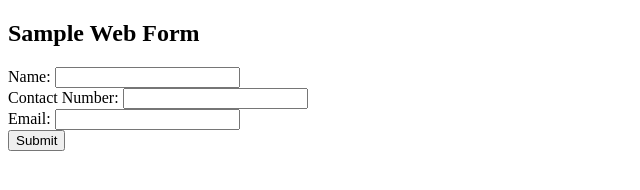
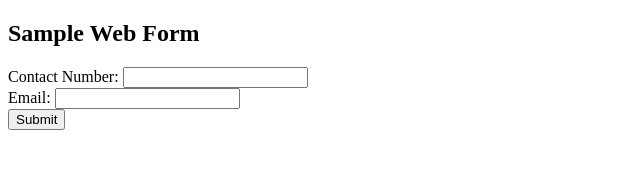
Before and after one commit to aynahsi/selenium-form, a plain HTML site: page index.html in a window 1280 px wide. Shown: the whole page, without its empty margins (0-640 px from the left). Drawn offline with Linux system fonts and the light colour scheme.

Commit message:
index.html

```diff
--- a/index.html
+++ b/index.html
@@ -9,9 +9,9 @@
 
 <h2>Sample Web Form</h2>
 
-<form action="/submit" method="post">
-    <label for="name">Name:</label>
-    <input type="text" id="name" name="name" required><br>
+<form action="https://selenium-form.vercel.app" method="post">
+    <!-- Form fields here -->
+
 
     <label for="contact_number">Contact Number:</label>
     <input type="tel" id="contact_number" name="contact_number" required><br>
```
